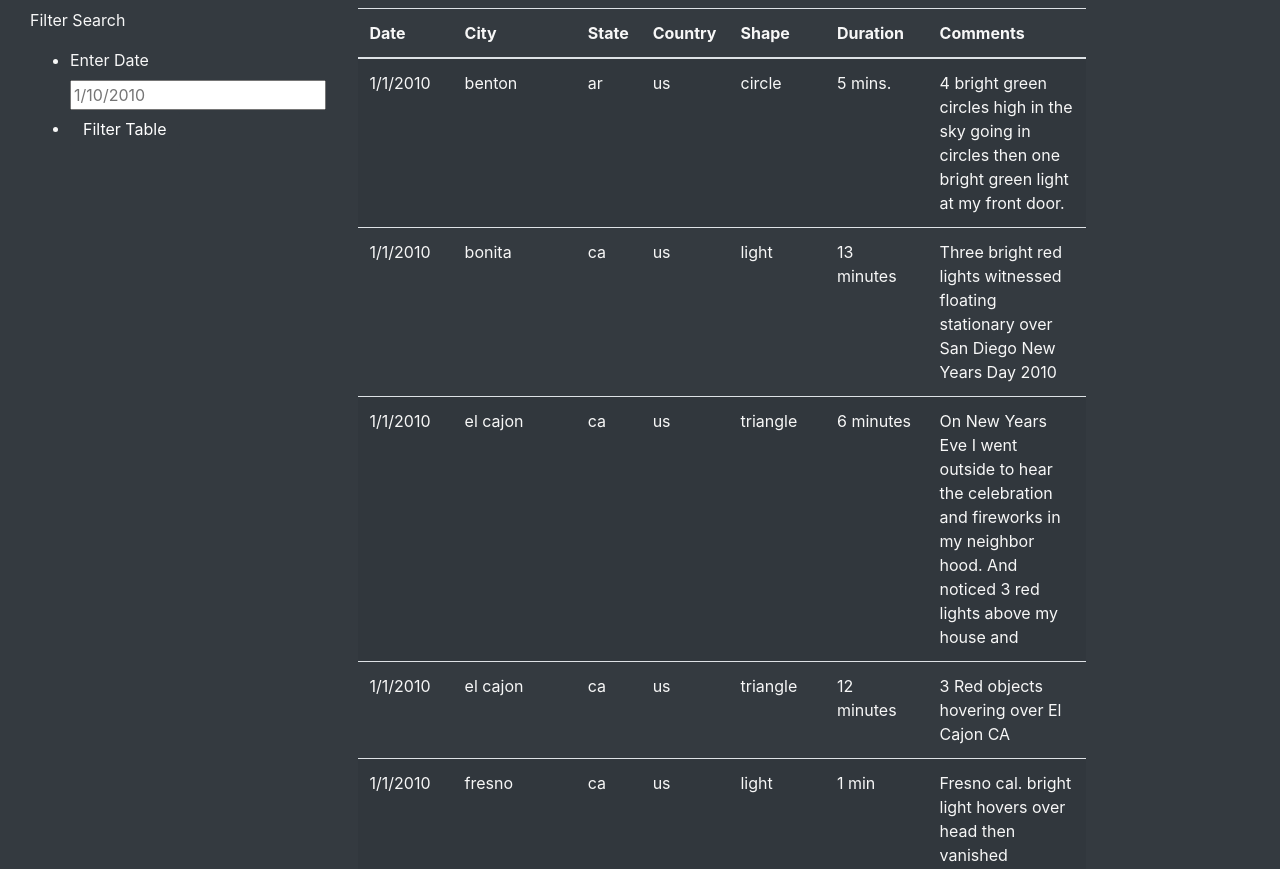
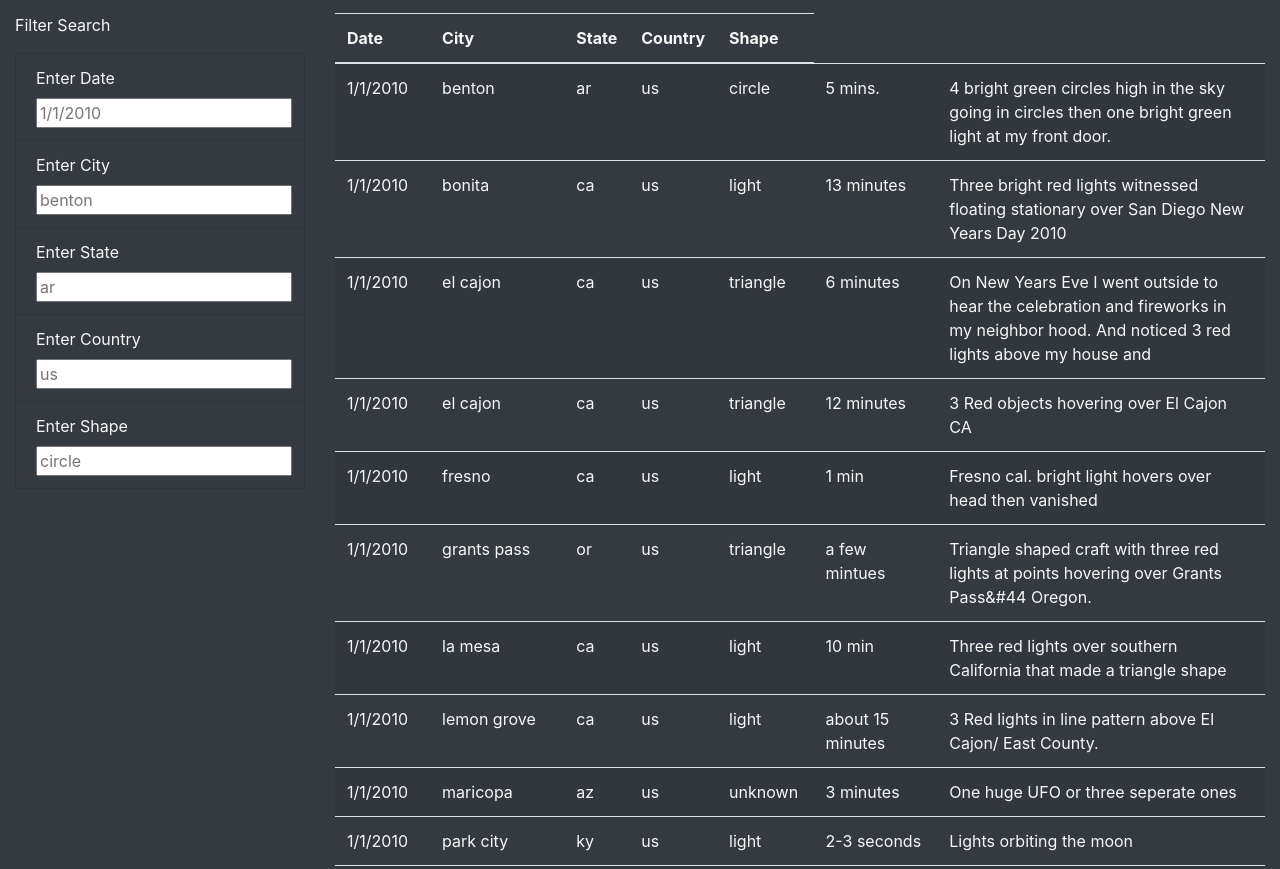
Before and after one commit to jnorman74/UFOs, a plain HTML site: page index.html in a window 1280 px wide. Shown: the part 731-1600 px from the top of the page. Drawn offline with nearby package versions, Linux system fonts and the light colour scheme.

Commit message:
Updating index.html file.

```diff
--- a/index.html
+++ b/index.html
@@ -1,10 +1,9 @@
 <!DOCTYPE html>
 <html lang="en">
 <head>
-    <meta charset="UTF-8" />
-    <meta name="viewport" content="width=device-width, initial-scale=1.0" />
-    <meta http-equiv="X-UA-Compatible" content="ie=edge" />
-    <title>UFO Finder</title>
+    <meta charset="UTF-8">
+    <meta name="viewport" content="width=device-width, initial-scale=1.0">
+    <title>Document</title>
     <link
       rel="stylesheet"
       href="https://maxcdn.bootstrapcdn.com/bootstrap/4.0.0/css/bootstrap.min.css"
@@ -20,19 +19,24 @@
         </nav>
     </div>
     <div class="jumbotron">
-        <h1 class="display-4">The Truth Is Out There</h1>
+        <h1>The Truth is Out There</h1>
     </div>
     <div class="container-fluid">
         <div class="row">
             <div class="col-md-4">
-            <h3>UFO Sightings: Fact of Fancy?<br><small>Ufologists Weigh In</small></h3>
+                <h3>UFO Sightings: Fact or Fancy? <small><br>Ufologists Weigh In</small></h3>
             </div>
             <div class="col-md-8">
                 <p>
-              Are we alone in the universe? For millennia, humans have turned to the sky to answer this question. Now, thanks to research generously funded by W. Avy, a UFO-enthusiast and amateur ufologist, we can supplement our sky-searching with data analysis.<br><br>"The release of this analysis is well-timed: It coincides with the celebration of World UFO Day, which is a moment for ufologists around the world to connect, relax, and sample a range of UFO-themed snacks," said Dr. Ursula F. Olivier, the world's preeminent expert on circular sightings. "Citizen-scientists can be especially helpful in both cataloguing sightings—which is hugely helpful for us in our search for aliens—and in helping us celebrate the work that has already been done, such as this data visualization project, which will help us raise awareness of the ubiquity of sightings!"<br><br>Not everyone is ready to celebrate, however. Local CEO and vocal anti-alien activist V. Isualize reached out to our reporters to go on record as firmly opposed to any attempts to provide access to this data. "If there are aliens, they certainly would like to be left alone," she stated, before directing us to the Leave Aliens Alone (LAA) community engagement initiative she founded and funds.<br><br>So what do YOU think? Are we alone in the universe? Are aliens trying to contact us, or do they want to be left alone? Dig through the data yourself, and let us know what you see.
+                    Are we alone in the universe? For millennia, humans have turned to the sky to answer this question. Now, thanks to research generously funded by W. Avy, a UFO-enthusiast and amateur ufologist, we can supplement our sky-searching with data analysis.<br><br>
 
+                    "The release of this analysis is well-timed: It coincides with the celebration of World UFO Day, which is a moment for ufologists around the world to connect, relax, and sample a range of UFO-themed snacks," said Dr. Ursula F. Olivier, the world's preeminent expert on circular sightings. "Citizen-scientists can be especially helpful in both cataloguing sightings—which is hugely helpful for us in our search for aliens—and in helping us celebrate the work that has already been done, such as this data visualization project, which will help us raise awareness of the ubiquity of sightings!" <br><br>
 
+                    Not everyone is ready to celebrate, however. Local CEO and vocal anti-alien activist V. Isualize reached out to our reporters to go on record as firmly opposed to any attempts to provide access to this data. "If there are aliens, they certainly would like to be left alone," she stated, before directing us to the Leave Aliens Alone (LAA) community engagement initiative she founded and funds.<br><br>
+
+                    So what do YOU think? Are we alone in the universe? Are aliens trying to contact us, or do they want to be left alone? Dig through the data yourself, and let us know what you see.<br><br>
                 </p>
+            </div>
         </div>
     </div>
     <div class="container-fluid">
@@ -40,20 +44,30 @@
             <div class="col-md-3">
                 <form class="bg-dark">
                     <p>Filter Search</p>
-                  <ul class="bg-dark">
-                    <li style="font-family: inherit; font-size: 1rem;">
+                </form>
+                <ul class="list-group bg-dark">
+                    <li class="list-group-item bg-dark">
                         <label for="date">Enter Date</label>
-                      <input type="text" placeholder="1/10/2010" id="datetime" />
+                        <input type="text" placeholder="1/1/2010" id="datetime" />
                     </li>
-                    <li style="font-family: inherit; font-size: 1rem;">
-                       <button id="filter-btn" type="button" class="btn btn-dark">
-                         Filter Table
-                       </button>
+                    <li class="list-group-item bg-dark">
+                        <label for="date">Enter City</label>
+                        <input type="text" placeholder="benton" id="city" />
+                    </li>
+                    <li class="list-group-item bg-dark">
+                        <label for="date">Enter State</label>
+                        <input type="text" placeholder="ar" id="state" />
+                    </li>
+                    <li class="list-group-item bg-dark">
+                        <label for="date">Enter Country</label>
+                        <input type="text" placeholder="us" id="country" />
+                    </li>
+                    <li class="list-group-item bg-dark">
+                        <label for="date">Enter Shape</label>
+                        <input type="text" placeholder="circle" id="shape" />
                     </li>
                 </ul>
-                 </form>
             </div>
-              <div class="col-md-9">
             <div class="col-md-9">
                 <table class="table table-striped">
                     <thead>
@@ -63,8 +77,6 @@
                             <th>State</th>
                             <th>Country</th>
                             <th>Shape</th>
-                            <th>Duration</th>
-                            <th>Comments</th>
                         </tr>
                     </thead>
                     <tbody></tbody>
@@ -72,11 +84,8 @@
             </div>
         </div>
     </div>
-          </div>
-
     <script src="https://cdnjs.cloudflare.com/ajax/libs/d3/4.11.0/d3.js"></script>
     <script src="static/js/data.js"></script>
     <script src="static/js/app.js"></script>
-
 </body>
 </html>
```
Lines whose indentation alone changed are shown as unchanged.
